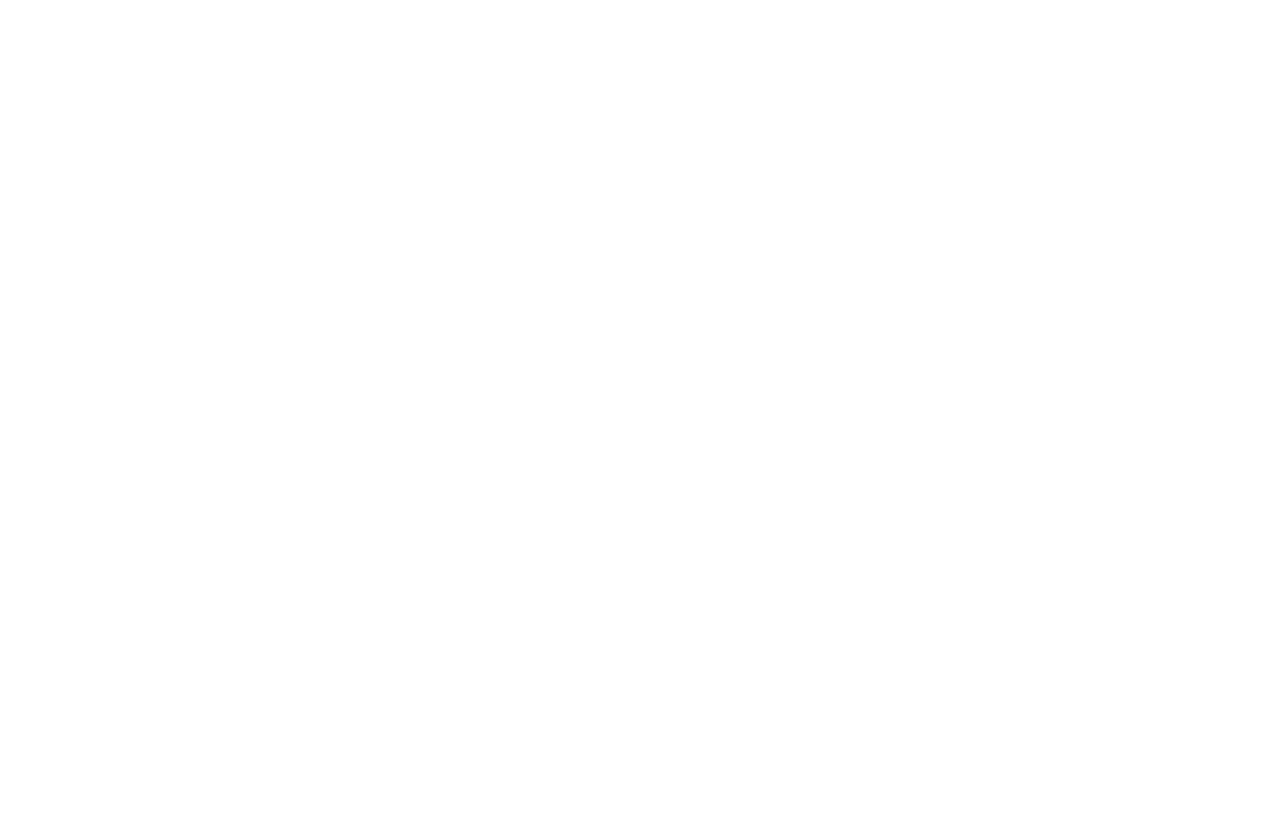
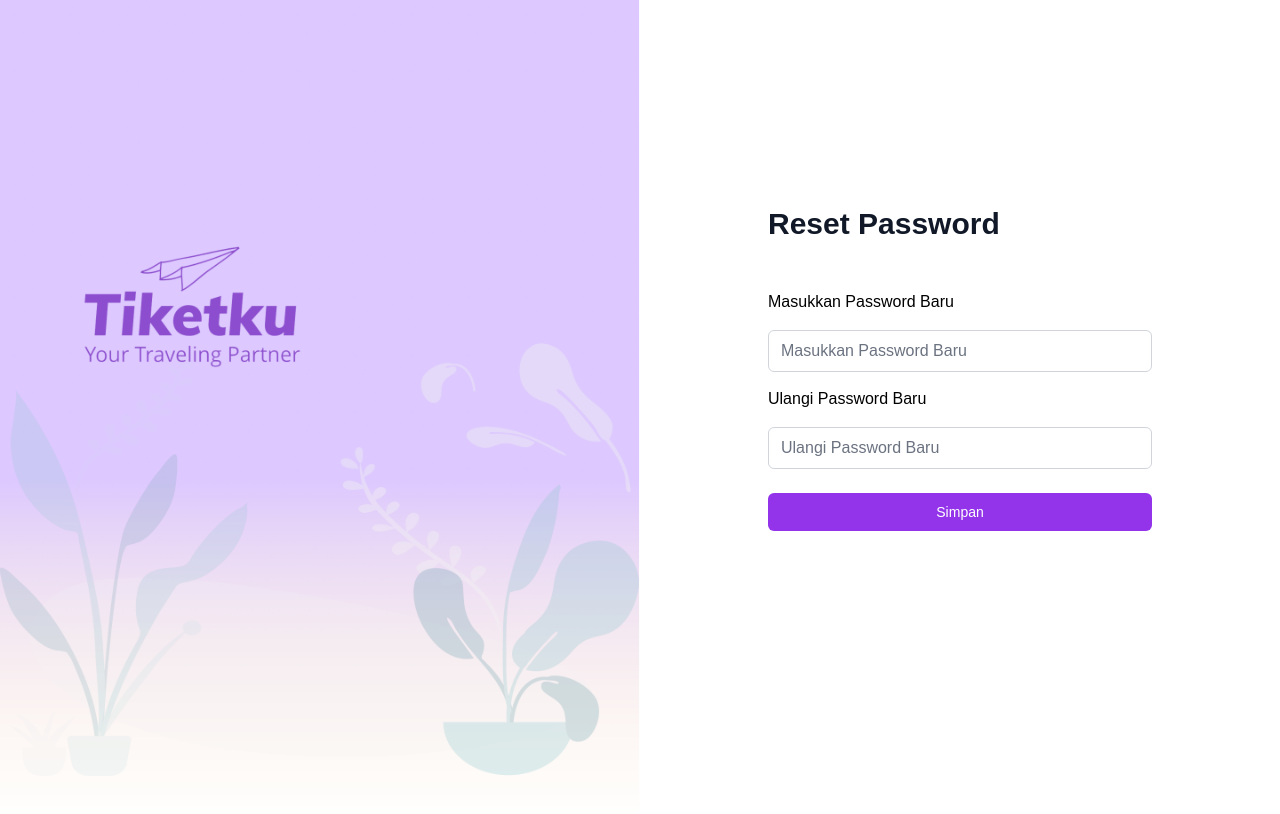
Before and after one commit to TerbangIn/FE-TerbangIn, a React (Create React App) app: page /reset in a window 1280 px wide. Before the commit this address had no page. Shown: the top 814 px of the page. Built offline with nearby package versions, Linux system fonts and the light colour scheme.

Commit message:
update slicing reset pw

```diff
--- a/src/App.js
+++ b/src/App.js
@@ -4,10 +4,13 @@
 import Login from "./pages/login";
 import Signup from "./pages/signup";
 import OTP from "./pages/otp";
+import ResetPasswordPage from "./pages/resetPassword";
+
 //theme
 import "primereact/resources/themes/lara-light-indigo/theme.css";
 //core
 import "primereact/resources/primereact.min.css";
+import ResetPassword from "./components/resetPassword";
 
 function App() {
   return (
@@ -20,6 +23,7 @@
             <Route path="/" element={<Login />} />
             <Route path="/signup" element={<Signup />} />
             <Route path="/otp" element={<OTP />} />
+            <Route path="/reset" element={<ResetPasswordPage />} />
           </Routes>
         </BrowserRouter>
       </div>
--- a/src/components/input.jsx
+++ b/src/components/input.jsx
@@ -25,7 +25,7 @@
             </label>
             {isLogin ?
             <div className="text-sm text-right w-full">
-            <a href='/otp' className="font-medium text-purple-600 hover:text-purple-500">
+            <a href='/reset' className="font-medium text-purple-600 hover:text-purple-500">
                 Lupa Kata Sandi
             </a>
 
--- /dev/null
+++ b/src/components/resetPassword.jsx
@@ -0,0 +1,121 @@
+import { useEffect } from 'react';
+import { useState } from 'react';
+import { resetPasswordFields } from "../constants/formFields";
+import FormAction from "./formAction";
+// import FormExtra from "./formExtra";
+import { authService, storageService } from "../services";
+
+import Input from "./input";
+
+const fields=resetPasswordFields;
+let fieldsState = {};
+fields.forEach(field=>fieldsState[field.id]='');
+
+export default function ResetPassword(){
+    const [passwordBaru, setPasswordBaru] = useState("");
+  const [confirmPasswordBaru, setConfirmPasswordBaru] = useState("");
+// let username = "";
+// let password = "";
+    const [resetState,setResetState]=useState(fieldsState);
+
+    const handleChange=(e)=>{
+        setResetState({...resetState,[e.target.id]:e.target.value})
+       if(e.target.name === "password-baru"){
+        setPasswordBaru(e.target.value);
+        // username = e.target.value;
+       }else if(e.target.name === "confirm-password-baru"){
+        setConfirmPasswordBaru(e.target.value);
+        // password = e.target.value;
+       }
+    // console.log(typeof e.target.name);
+
+    }
+
+    const handleSubmit=(e)=>{
+        e.preventDefault();
+    // console.log({username,password});
+    const request = {
+        passwordBaru: passwordBaru,
+        confirmPasswordBaru: confirmPasswordBaru,
+      };
+
+      authService
+    //   .login(request)
+    //   .then((resp) => {
+        // console.log("resp", resp);
+        const response = resp.data;
+        storageService.setToken(resp.data.token);
+        // dispatch(setUser(resp.data));
+        console.log(response)
+
+        if(response){
+            // if(response.status === "failed"){
+            //     alert(response.message);
+            // }else{
+            alert(response.status);
+            // }
+            // console.log(response.status)
+        }
+
+    //   }).catch((error) => alert(error.response.data.message));
+        // authenticateUser();
+    }
+
+//Handle Login API Integration here
+// const authenticateUser = () =>{
+
+
+//     const endpoint=`https://api.loginradius.com/identity/v2/auth/login?apikey=${apiKey}`;
+//      fetch(endpoint,
+//          {
+//          method:'POST',
+//          headers: {
+//          'Content-Type': 'application/json'
+//          },
+//          body:JSON.stringify(loginFields)
+//          }).then(response=>response.json())
+//          .then(data=>{
+//             //API Success from LoginRadius Login API
+//          })
+//          .catch(error=>console.log(error))
+
+// }
+// console.log(username);
+
+// useEffect(() => {
+//     console.log(username);
+
+// }, [username,password])
+
+    return(
+        <form className="mt-8 space-y-6" onSubmit={handleSubmit}>
+        <div className="-space-y-px">
+            {
+                fields.map(field=>
+                        <Input
+                            // heading="aaaaaa"
+                            // isResetPassword={field.isResetPassword}
+                            key={field.id}
+                            handleChange={handleChange}
+                            value={resetState[field.id]}
+                            labelText={field.labelText}
+                            labelFor={field.labelFor}
+                            id={field.id}
+                            name={field.name}
+                            type={field.type}
+                            isRequired={field.isRequired}
+                            placeholder={field.placeholder}
+                    />
+                )
+            }
+        </div>
+        {/* <label
+            for="email"
+            className="block text-sm font-semibold text-gray-800"
+        >Email</label> */}
+
+        <FormAction href="/otp" handleSubmit={handleSubmit} text="Simpan"/>
+
+      </form>
+    )
+}
--- a/src/constants/formFields.jsx
+++ b/src/constants/formFields.jsx
@@ -55,14 +55,37 @@
     },
     {
         labelText:"Password",
+        labelFor:"password",
+        id:"password",
+        name:"password",
+        type:"password",
+        autoComplete:"password",
+        isRequired:true,
+        placeholder:"Buat Password"
+    }
+]
+
+const resetPasswordFields=[
+    {
+        labelText:"Masukkan Password Baru",
+        labelFor:"password",
+        id:"password",
+        name:"password",
+        type:"password",
+        autoComplete:"password",
+        isRequired:true,
+        placeholder:"Masukkan Password Baru"
+    },
+    {
+        labelText:"Ulangi Password Baru",
         labelFor:"confirm-password",
         id:"confirm-password",
         name:"confirm-password",
         type:"password",
         autoComplete:"confirm-password",
         isRequired:true,
-        placeholder:"Buat Password"
+        placeholder:"Ulangi Password Baru"
     }
 ]
 
-export {loginFields,signupFields}
+export {loginFields,signupFields,resetPasswordFields}
--- a/src/pages/Beranda/Beranda.jsx
+++ /dev/null
@@ -1,14 +0,0 @@
-import React from 'react'
-
-function Beranda() {
-  return (
-    <>
-      <Navbar/>
-      <Banner/>
-      <Jadwal/>
-      <Category/>
-    </>
-  )
-}
-
-export default Beranda
--- a/src/pages/otp.jsx
+++ b/src/pages/otp.jsx
@@ -6,6 +6,7 @@
 // import { InputText } from 'primereact/inputtext';
 import './otp.css'
 import Logo from './logo.png'
+// import Navbar from '../components/navbar';
 
 function OTP() {
     const handleSubmit=(e)=>{
@@ -17,14 +18,14 @@
       const items = [
         {
             // label: 'File',
-            icon: 'pi pi-fw pi-file'
+            icon: 'pi pi-fw pi-file co'
         }]
 // width: 98px;
 // height: 53px;
 // left: 128px;
 // top: 15px;
 
-        const start = <img alt="logo" src={Logo} height="10" className="mr-2 h-53px w-98px"></img>;
+        const start = <img alt="logo" src={Logo} height="5" className="mr-2 h-13px w-28px"></img>;
 
 
     return(
@@ -33,6 +34,7 @@
         {/* <Button icon='pi pi-fw pi-file' className="" text label=""/> */}
         <div className="card">
             <Menubar model={items} start={start} />
+            {/* <Navbar/> */}
         </div>
             <label className='text-3xl text-left font-extrabold text-gray-900'>Masukkan OTP</label>
             <h2>Ketik 6 digit kode yang dikirimkan ke {}</h2>
--- /dev/null
+++ b/src/pages/resetPassword.jsx
@@ -0,0 +1,28 @@
+import Header from '../components/header'
+// import Login from '../components/login'
+import ResetPassword from '../components/resetPassword';
+import Logo from './tiketku.png'
+import { Image } from 'primereact/image';
+
+export default function ResetPasswordPage(){
+    return(
+        <div className="flex items-center h-screen ">
+            <div className='w-3/6'>
+
+            <Image className="image" src={Logo} alt="Image" width='' />
+            </div>
+            <div className='flex flex-col w-3/6  px-32'>
+                <label className="text-3xl text-left font-extrabold text-gray-900">Reset Password</label>
+                <ResetPassword/>
+                <Header
+                    // heading="Masuk"
+                    // labelText="aaaaaaaaaaaa"
+                    // paragraph="Belum punya akun? "
+                    // linkName="Daftar di sini"
+                    // linkUrl="/signup"
+                />
+
+            </div>
+        </div>
+    )
+}
```
